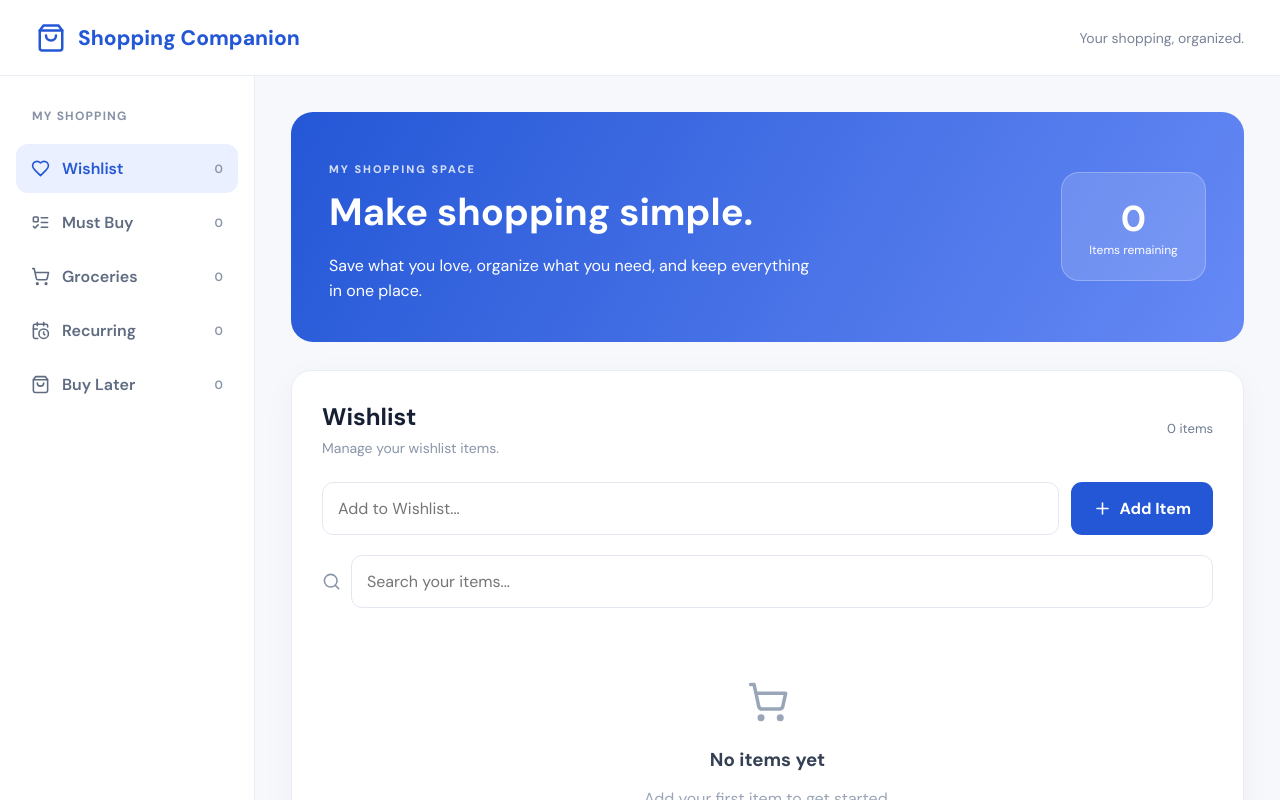
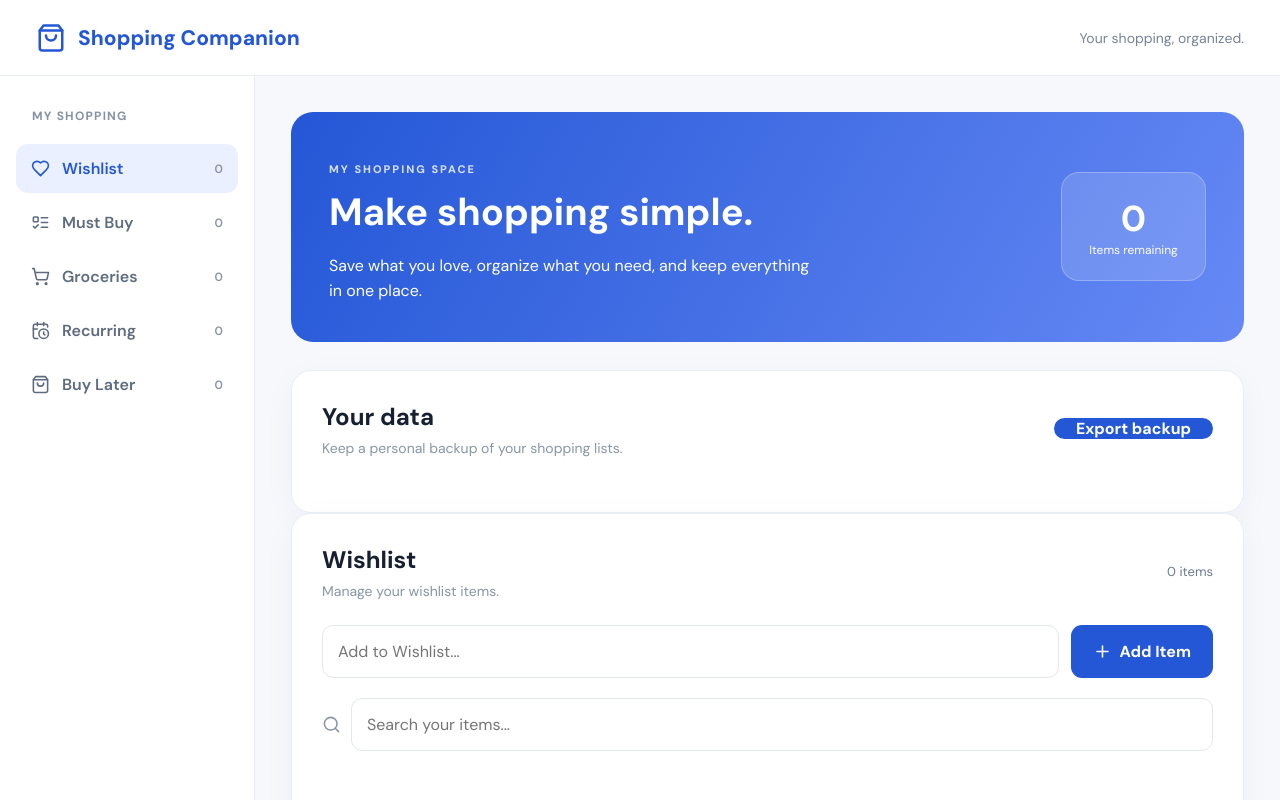
Before and after one commit to marksheininwork-netizen/shopping-companion, a React (Vite) app: page / in a window 1280 px wide. Shown: the top 800 px of the page. Built offline with nearby package versions, Linux system fonts and the light colour scheme.

Commit message:
feat: export shopping lists as portable JSON backup

```diff
--- a/src/App.tsx
+++ b/src/App.tsx
@@ -54,6 +54,16 @@ export default function App() {
   useEffect(() => {
     localStorage.setItem("shopping-items", JSON.stringify(items));
   }, [items]);
+
+  function exportItems() {
+    const blob = new Blob([JSON.stringify({ version: 1, items }, null, 2)], { type: "application/json" });
+    const url = URL.createObjectURL(blob);
+    const link = document.createElement("a");
+    link.href = url;
+    link.download = "shopping-companion-backup.json";
+    link.click();
+    window.setTimeout(() => URL.revokeObjectURL(url), 1000);
+  }
 
   function addItem() {
     const name = newItem.trim();
@@ -161,6 +171,17 @@ export default function App() {
           <section className="panel">
             <div className="section-heading">
               <div>
+                <h2>Your data</h2>
+                <p>Keep a personal backup of your shopping lists.</p>
+              </div>
+              <button type="button" className="primary-button" onClick={exportItems}>
+                Export backup
+              </button>
+            </div>
+          </section>
+          <section className="panel">
+            <div className="section-heading">
+              <div>
                 <h2>{category}</h2>
                 <p>Manage your {category.toLowerCase()} items.</p>
               </div>
```
